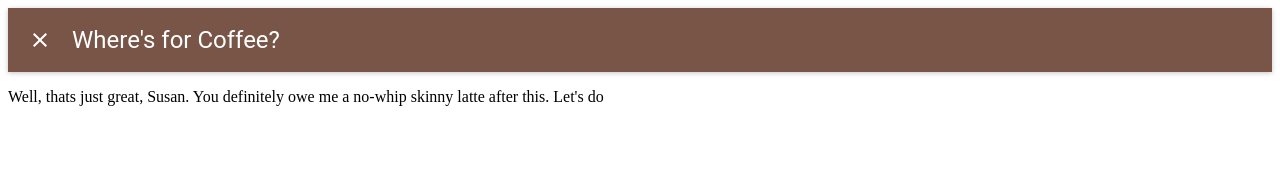
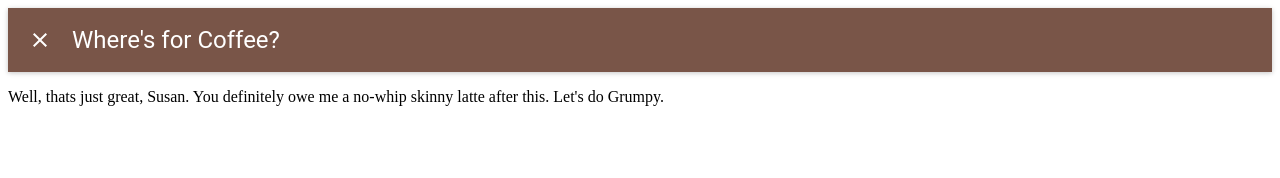
Before and after one commit to adamfriedl/cafe-roulette-client, a React (Create React App) app: page / in a window 1280 px wide. Shown: the top 178 px of the page. Built offline with nearby package versions, Linux system fonts and the light colour scheme; no server answers.

Commit message:
Changed fetch back to grabbing all shops on original fetch

```diff
--- a/src/App.js
+++ b/src/App.js
@@ -4,7 +4,6 @@
 import * as actions from './actions/coffeeShopActions'
 import CoffeeAppBar from './presentation/CoffeeAppBar'
 import Recommendation from './Recommendation'
-
 
 
 class App extends Component {
@@ -19,7 +18,7 @@
     return (
       <div className="App">
         <CoffeeAppBar />
-        <Recommendation shop={this.props.shop} />
+        <Recommendation shops={this.props.shops} />
       </div>
     );
   }
@@ -27,7 +26,7 @@
 
 const mapStateToProps = state => {
   console.log('inside mapStateToProps')
-  return {shop: state.shop}
+  return {shops: state.shops}
 }
 
 const mapDispatchToProps = dispatch => {
--- a/src/Recommendation.js
+++ b/src/Recommendation.js
@@ -2,9 +2,8 @@
 
 const Recommendation = (props) => {
 
-  const coffeeShop = () =>
-    //  props.shops.map((shop) => shop.name)
-    props.shops.slice(-1[0])
+
+
   const shops = props.shops
   const randomShop = () => props.shops[Math.floor(Math.random() * 2)]
   //  var pickAFruit = function () {
@@ -14,7 +13,7 @@
 
   return(
   <p>
-    Well, thats just great, Susan. You definitely owe me a no-whip skinny latte after this. Let's do {props.shop.name}
+    Well, thats just great, Susan. You definitely owe me a no-whip skinny latte after this. Let's do Grumpy.
   </p>
   )
 }
--- a/src/actions/coffeeShopActions.js
+++ b/src/actions/coffeeShopActions.js
@@ -4,8 +4,8 @@
 
   return function(dispatch) {
     // dispatch({type: 'LOADING_COFFEE_SHOPS'})
-    return fetch('http://localhost:9000/coffee_shops/sample')
+    return fetch('http://localhost:9000/coffee_shops')
       .then(res => res.json())
-      .then(shop => dispatch({type: 'FETCH_COFFEE_SHOPS', payload: shop}))
+      .then(shops => dispatch({type: 'FETCH_COFFEE_SHOPS', payload: shops}))
   }
 }
```
